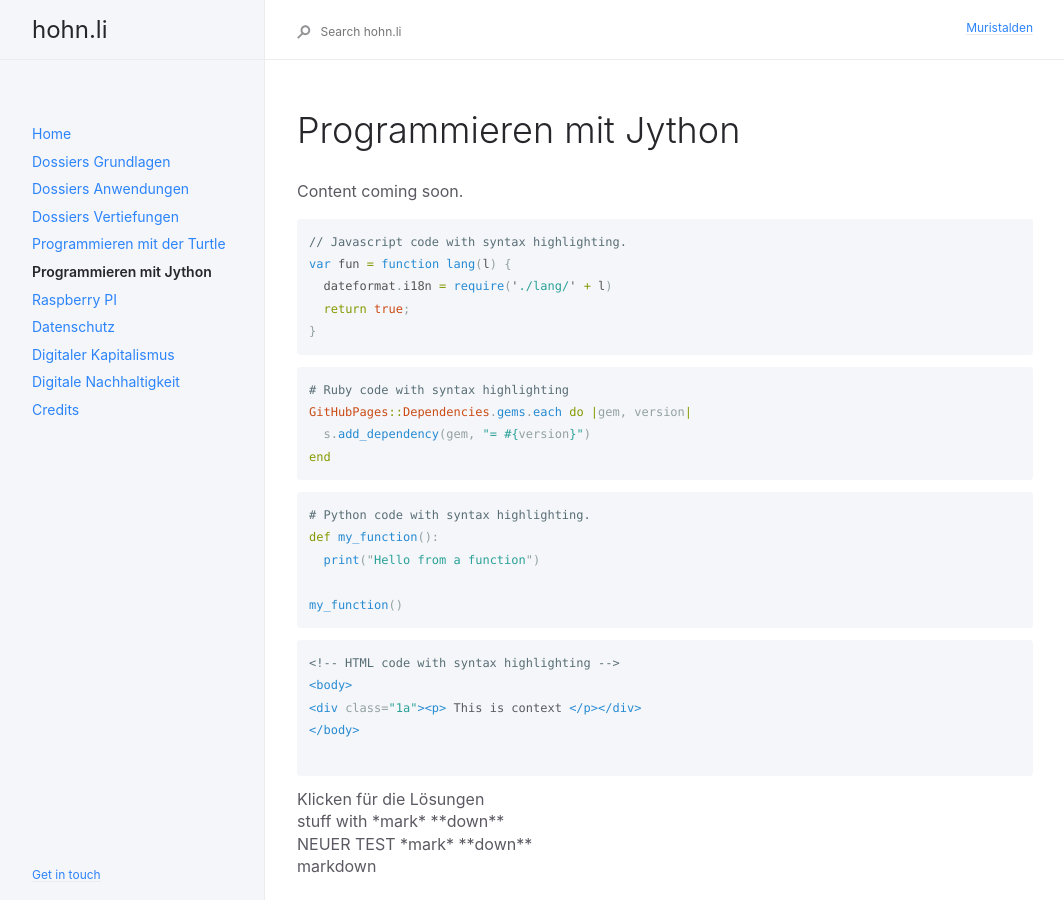
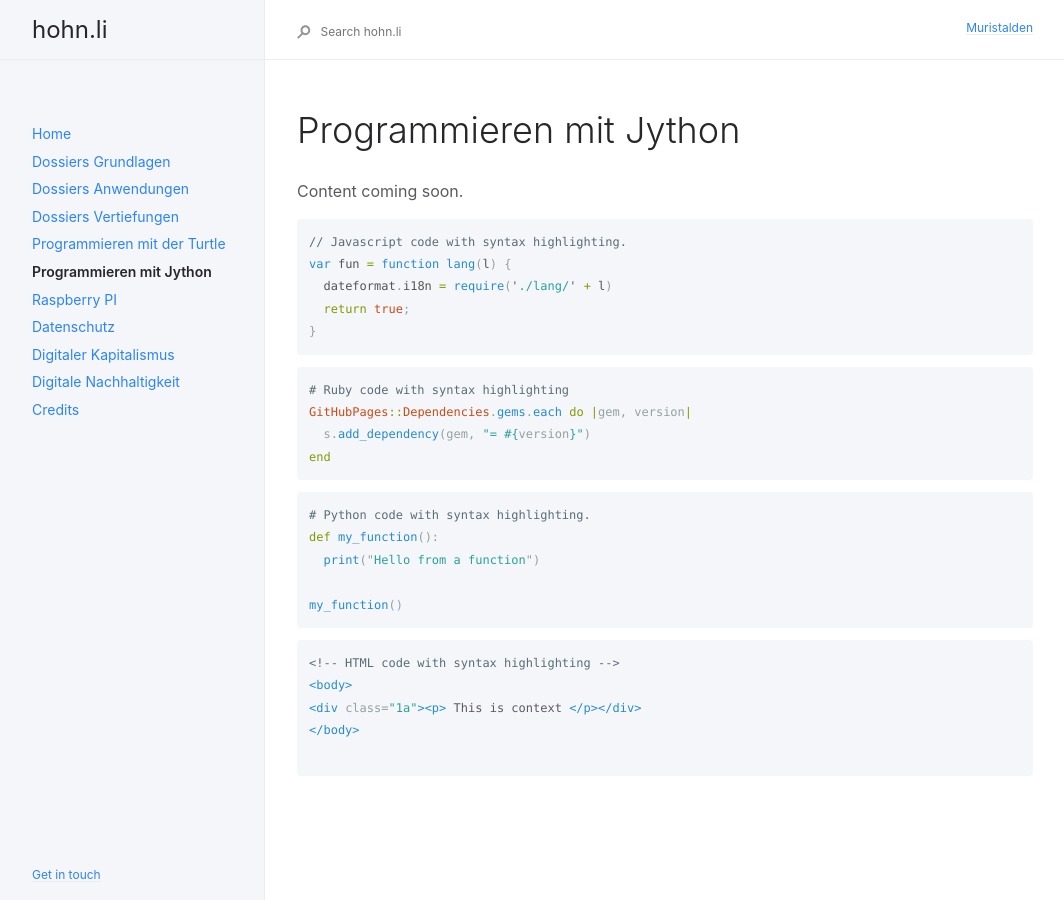
Before and after one commit to fingado/hohnli, a Jekyll site: the page built from docs/60 programmieren-mit-jython/programmieren-mit-jython.md, in a window 1280 px wide. Shown: the whole page, without its empty margins (91-1155 px from the left). Built offline with Jekyll 4.4.1, drawn with Linux system fonts in a browser that asks for light colours; Markdown is read by kramdown in place of the engine named in the settings.

````diff
--- a/_config.yml
+++ b/_config.yml
@@ -31,5 +31,3 @@ search_enabled: true
 
 plugins:
   - jekyll-target-blank
-
-markdown: CommonMarkGhPages
--- a/docs/60 programmieren-mit-jython/programmieren-mit-jython.md
+++ b/docs/60 programmieren-mit-jython/programmieren-mit-jython.md
@@ -41,68 +41,3 @@ my_function()
 </body>
 
 ```
-
-
-
-<details>
- <summary>Klicken für die Lösungen</summary>
-
-```js
-const x = 1
-```
-</details>
-
-
-
-
-
-<details>
-<summary>stuff with *mark* **down**</summary><p>
-
-## _formatted_ **heading** with [a](link)
-
----
-{{standard 3-backtick code block omitted from here due to escaping issues}}
----
-
-Collapsible until here.
-</p></details>
-
-
-<details>
-<summary>NEUER TEST *mark* **down**</summary>
-<p>
-<!-- the above p cannot start right at the beginning of the line and is mandatory for everything else to work -->
-##*formatted* **heading** with [a](link)
-```java
-code block
-```
-
-  <details>
-    <summary><small>nested</small> stuff</summary><p>
-<!-- alternative placement of p shown above -->
-
-* list
-* with
-
- 1. nested
- 1. items
-
-    ```java
-    // including code
-    ```
- 1. blocks
-
-  </p></details>
-</p></details>
-
-
-<details>
-<summary markdown="span">markdown</summary>
-<p>
-<code>TEST</code>
-Test
-Test
-Generated Markdown output
-</p>
-</details>
````
Also changed, not shown: docs/50 python-mit-turtle/python-mit-turtle.md (+0 -16 lines).
